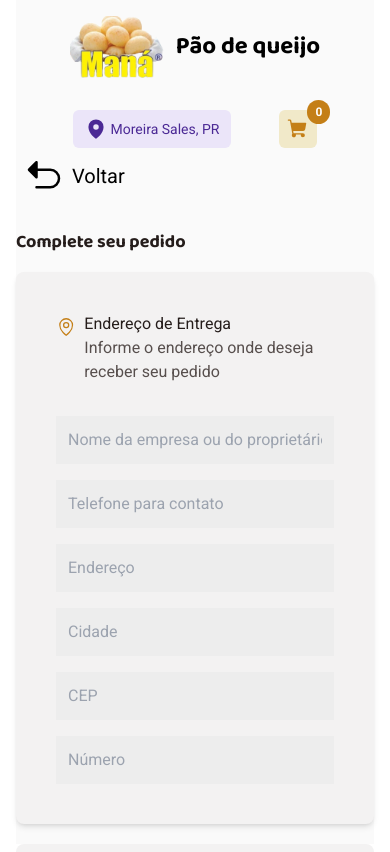
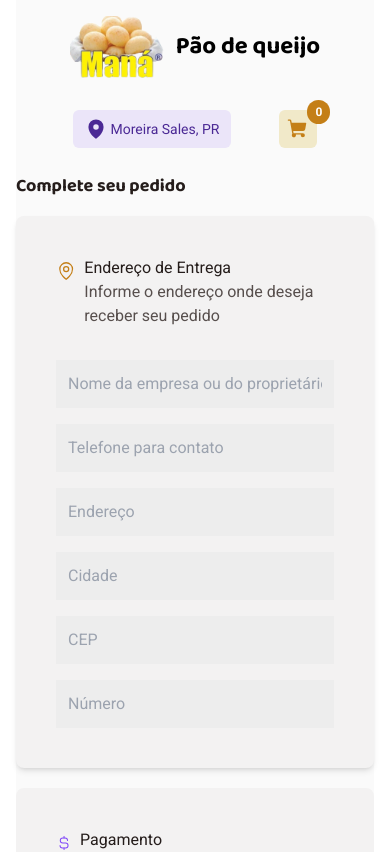
Before and after one commit to giovaniocan/pq-mana, a Next.js app: page /checkout in a window 390 px wide. Shown: the top 852 px of the page. Built offline with nearby package versions, Linux system fonts and the light colour scheme.

Commit message:
✅:added feature when it's in a mobile screen the button 'go back' doesn't exist

```diff
--- a/src/pages/checkout/index.tsx
+++ b/src/pages/checkout/index.tsx
@@ -102,7 +102,7 @@ export default function Checkout() {
 
       <Link
         href="/"
-        className="flex gap-2 items-center p-2 rounded-md relative"
+        className="hidden md:flex gap-2 items-center p-2 rounded-md relative"
       >
         <ArrowUUpLeft size={40} weight="fill" />
         <p className="text-xl font-medium">Voltar</p>
```
